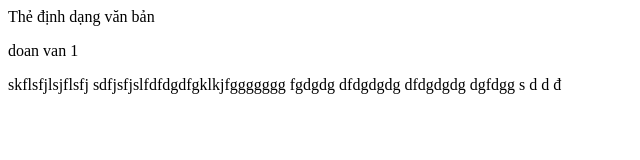
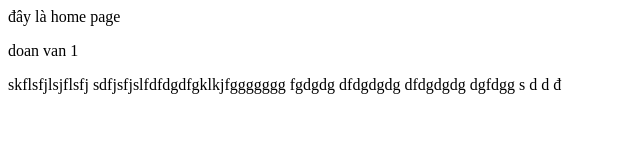
Before and after one commit to trendingvideos/rjs2211, a plain HTML site: page New folder/index.html in a window 1280 px wide. Shown: the full height of the page, 0-640 px from the left. Drawn offline with Linux system fonts and the light colour scheme.

Commit message:
start buoi 3

```diff
--- a/New folder/index.html
+++ b/New folder/index.html
@@ -7,7 +7,7 @@
         <title> Learn HTML</title>
     </head>
     <body>
-        Thẻ định dạng văn bản
+        đây là home page
         <p> doan van 1</p>
         <p> skflsfjlsjflsfj sdfjsfjslfdfdgdfgklkjfggggggg fgdgdg dfdgdgdg dfdgdgdg dgfdgg s d d đ </p>
     </body>
--- /dev/null
+++ b/New folder/main.txt
@@ -0,0 +1 @@
+đây là source code chính
```
